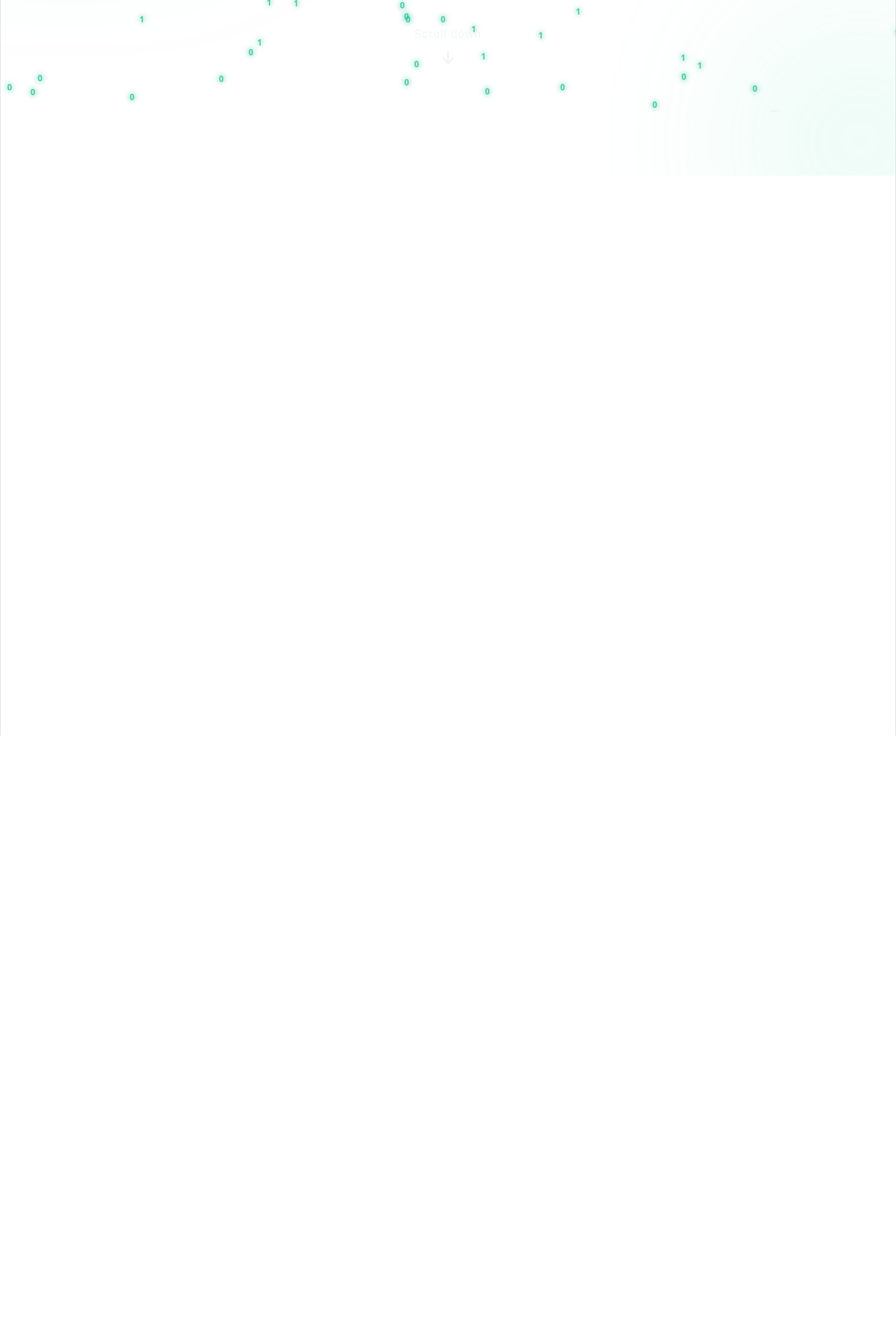
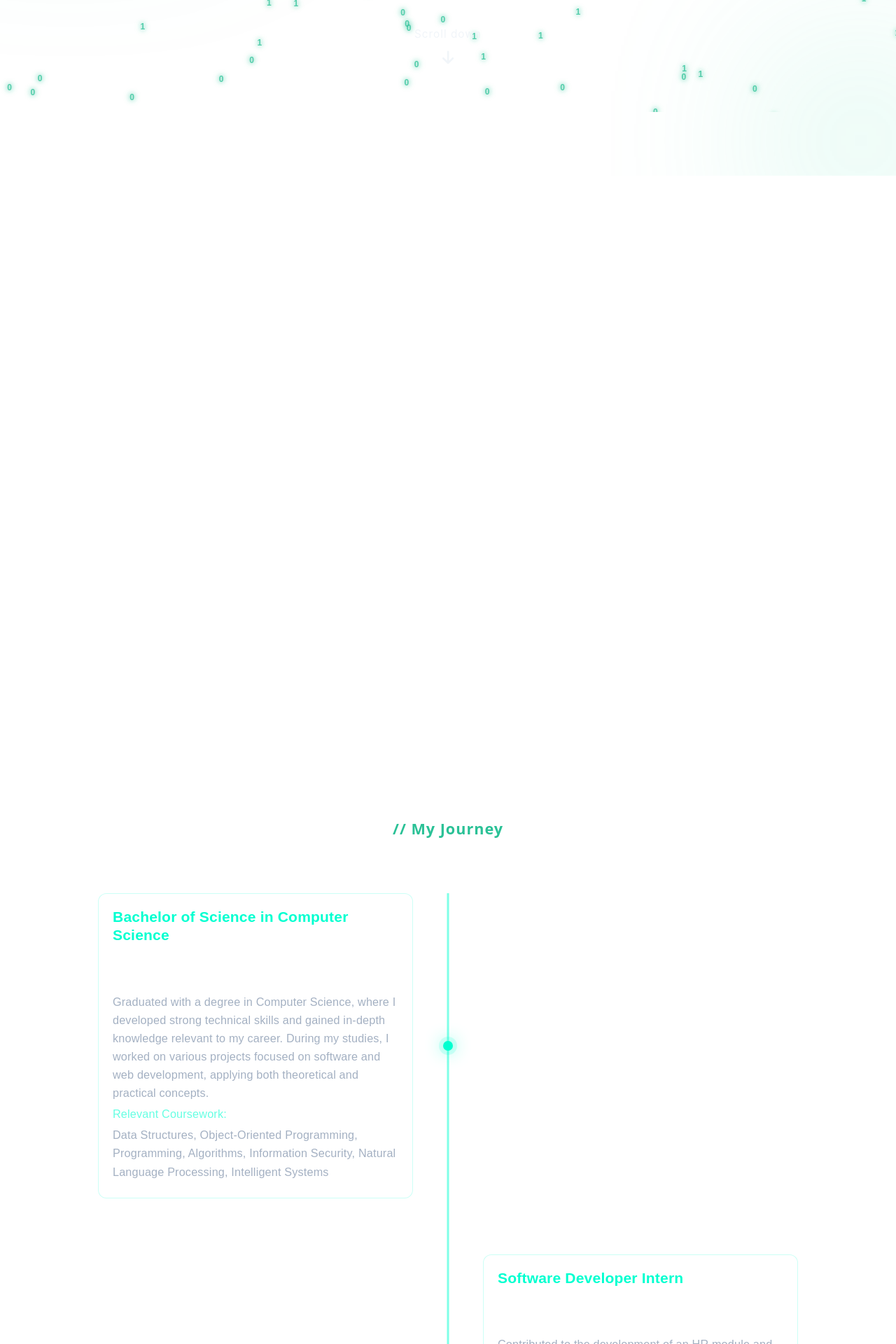
Before and after one commit to JabbyAlicante/JabbyAlicante.github.io, a React (Vite) app: page / in a window 1280 px wide. Shown: the part 640-2560 px from the top of the page at 70% size. Before the commit the page ends 1731 px from the top, so only its background shows below. Built offline with nearby package versions, Linux system fonts and the light colour scheme.

Commit message:
adding journey

```diff
--- a/src/App.jsx
+++ b/src/App.jsx
@@ -4,6 +4,8 @@ import './styles/index.css'
 import './styles/Header.css'
 import './styles//home.css'
 import './styles/about.css'
+import './styles/journey.css'
+
 
 
 
--- a/src/components/home.jsx
+++ b/src/components/home.jsx
@@ -1,4 +1,5 @@
 import about from "./about.jsx";
+import journey from "./journey.jsx";
 export default function home(element) {
   element.innerHTML = `
     <section class="home">
@@ -27,7 +28,7 @@ export default function home(element) {
       </div>
     </section>
     <section class="about-section"></section>
-    <section class="journey-content"></section>
+    <section class="journey-section"></section>
   `;
   const roles = [
     "Software Developer",
@@ -72,6 +73,7 @@ export default function home(element) {
 
   const scrollBtn = document.querySelector(".scroll-indicator");
   const aboutSection = document.querySelector(".about-section");
+  const journeySection = document.querySelector(".journey-section");
 
   scrollBtn.addEventListener("click", () => {
     aboutSection.scrollIntoView({
@@ -92,5 +94,9 @@ export default function home(element) {
       homeSection.classList.remove("hide");
       aboutSection.classList.remove("show");
     }
+
   });
+
+  const journeyContainer = document.querySelector(".journey-section");
+  journey(journeyContainer);
 }
--- /dev/null
+++ b/src/components/journey.jsx
@@ -0,0 +1,54 @@
+export default function journey(element) {
+  element.innerHTML = `
+    <div class="journey-content">
+
+      <div class="title-journey">
+        <h2>// My Journey</h2>
+      </div>
+
+      <div class="timeline">
+
+        <div class="timeline-item left">
+          <div class="timeline-content">
+            <h3>Bachelor of Science in Computer Science</h3>
+            <p>College of Mary Immaculate</p>
+            <span>2022 - 2026</span>
+            <p class="description">Graduated with a degree in Computer Science, where I developed strong technical skills and gained in-depth knowledge relevant to my career. During my studies, I worked on various projects focused on software and web development, applying both theoretical and practical concepts.</p>
+            <span class="important">Relevant Coursework:</span>
+            <p class="description">Data Structures, Object-Oriented Programming, Programming, Algorithms, Information Security, Natural Language Processing, Intelligent Systems</p>
+          </div>
+          <div class="timeline-dot"></div>
+        </div>
+
+        <div class="timeline-item right">
+          <div class="timeline-content">
+            <h3>Software Developer Intern</h3>
+            <p>JCAS Logistics</p>
+            <span>April 2025 - May 2025</span>
+            <p class="description">Contributed to the development of an HR module and Driver’s Companion App, focusing on UI/UX design, frontend development, and backend logic to improve user experience and navigation. Designed wireframes and interfaces using Balsamiq and FlutterFlow, enhancing usability and reducing complexity. Integrated frontend with Supabase backend.</p>
+            <span class="important">Tech Stack:</span>
+            <p class="description">FlutterFlow, Balsamiq, Supabase</p>
+          </div>
+          <div class="timeline-dot"></div>
+        </div>
+
+      </div>
+    </div>
+  `;
+  const items = document.querySelectorAll(".timeline-item");
+
+const observer = new IntersectionObserver(
+  (entries) => {
+    entries.forEach((entry) => {
+      if (entry.isIntersecting) {
+        entry.target.classList.add("show");
+      }
+    });
+  },
+  {
+    threshold: 0.2,
+  }
+);
+
+items.forEach((item) => observer.observe(item));
+}
--- a/src/styles/about.css
+++ b/src/styles/about.css
@@ -17,6 +17,7 @@
   max-width: none;
   display: flex;
   flex-direction: column;
+  padding: 80px 20px;
   gap: 20px;
 }
 
@@ -29,7 +30,7 @@
 
 .about-desc-content {
   display: flex;
-  gap: clamp(20px, 4vw, 60px);
+  /* gap: clamp(20px, 4vw, 60px); */
   align-items: center;
   justify-content: space-between;
 }
--- a/src/styles/home.css
+++ b/src/styles/home.css
@@ -70,6 +70,12 @@
   0% { transform: scale(1); opacity: 1; }
   50% { transform: scale(1.4); opacity: 0.6; }
   100% { transform: scale(1); opacity: 1; }
+}
+
+.title-about {
+  display: flex;
+  align-items: flex-start;
+  justify-content: center;
 }
 
 .open-title-line {
--- a/src/styles/index.css
+++ b/src/styles/index.css
@@ -50,21 +50,20 @@
   }
 }
 
-body {
+* {
   margin: 0;
+  padding: 0;
+  box-sizing: border-box;
 }
 
-#root {
-  width: auto;
-  max-width: 100%;
-  margin: 0 auto;
-  text-align: center;
-  border-inline: 1px solid var(--border);
-  min-height: 100svh;
-  display: flex;
-  flex-direction: column;
-  box-sizing: border-box;
+body,
+html {
+  min-height: 100vh;
+  width: 100%;
+  font-family: 'Fredoka', 'Poppins', sans-serif;
+
 }
+
 
 h1,
 h2 {
@@ -94,18 +93,3 @@ h2 {
 p {
   margin: 0;
 }
-
-code,
-.counter {
-  font-family: var(--mono);
-  display: inline-flex;
-  border-radius: 4px;
-  color: var(--text-h);
-}
-
-code {
-  font-size: 15px;
-  line-height: 135%;
-  padding: 4px 8px;
-  background: var(--code-bg);
-}
--- /dev/null
+++ b/src/styles/journey.css
@@ -0,0 +1,175 @@
+.journey-section {
+  width: 100%;
+  min-height: 100vh;
+  display: flex;
+  justify-content: center;
+  align-items: center;
+  position: relative;
+  color: #f1f5f9;
+  font-family: 'Inter', sans-serif;
+  /* opacity: 0; */
+  transform: translateY(40px);
+}
+
+.journey-content {
+  width: 100%;
+  height: 100%;
+  min-height: 100vh;
+  padding: 80px 20px;
+  color: #fff;
+  font-family: Arial, sans-serif;
+}
+
+.title-journey {
+  text-align: center;
+  margin-bottom: 60px;
+}
+
+.title-journey h2 {
+  font-size: 1.2rem;
+  font-weight: 600;
+  color: #2AC196;
+  letter-spacing: 1px;
+}
+
+.timeline {
+  position: relative;
+  max-width: 1000px;
+  margin: auto;
+}
+
+.timeline::before {
+  content: "";
+  position: absolute;
+  width: 3px;
+  background: #00ffd0;
+  top: 0;
+  bottom: 0;
+  left: 50%;
+  transform: translateX(-50%);
+  opacity: 0.5;
+}
+
+.timeline-item {
+  position: relative;
+  width: 100%;
+  display: flex;
+  margin: 80px 0;
+}
+
+.timeline-item.left {
+  justify-content: flex-start;
+}
+
+.timeline-item.right {
+  justify-content: flex-end;
+}
+
+.timeline-content {
+  width: 45%;
+  background: rgba(255,255,255,0.05);
+  padding: 20px;
+  border-radius: 12px;
+  border: 1px solid rgba(0,255,208,0.2);
+  backdrop-filter: blur(6px);
+  transition: 0.3s;
+}
+
+.timeline-content:hover {
+  transform: translateY(-5px);
+  border-color: #00ffd0;
+}
+
+.timeline-dot {
+  position: absolute;
+  left: 50%;
+  top: 50%;
+  transform: translate(-50%, -50%);
+  width: 14px;
+  height: 14px;
+  z-index: 10;
+  background: #00ffd0;
+  border-radius: 50%;
+  box-shadow: 0 0 10px #00ffd0;
+}
+
+.timeline-content h3 {
+  color: #00ffd0;
+  margin-bottom: 6px;
+}
+
+.timeline-content p {
+  opacity: 0.85;
+  margin: 4px 0;
+}
+
+.timeline-content span {
+  font-size: 12px;
+  opacity: 0.6;
+}
+
+.timeline-content .description {
+  font-size: 0.9rem;
+  color: #94a3b8;
+}
+
+.timeline-content .important {
+  font-size: 0.9rem;
+  color: #00ffd0;
+}
+
+.timeline-item {
+  opacity: 0;
+  transform: translateY(60px);
+  transition: all 0.8s ease;
+}
+
+.timeline-item.left {
+  transform: translateX(-80px);
+}
+
+.timeline-item.right {
+  transform: translateX(80px);
+}
+
+.timeline-item.show {
+  opacity: 1;
+  transform: translateX(0) translateY(0);
+}
+
+.timeline-item {
+  transition: all 0.8s ease;
+}
+
+.timeline-item:nth-child(1) {
+  transition-delay: 0.1s;
+}
+
+.timeline-item:nth-child(2) {
+  transition-delay: 0.2s;
+}
+
+.timeline-item.show .timeline-dot {
+  box-shadow: 0 0 0 6px rgba(0,255,208,0.15),
+              0 0 25px rgba(0,255,208,0.9);
+}
+
+@media (max-width: 768px) {
+  .timeline::before {
+    left: 10px;
+  }
+
+  .timeline-item {
+    justify-content: flex-start !important;
+  }
+
+  .timeline-content {
+    width: 100%;
+    margin-left: 30px;
+  }
+
+  .timeline-dot {
+    left: 10px;
+    transform: translateY(-50%);
+  }
+}
```
